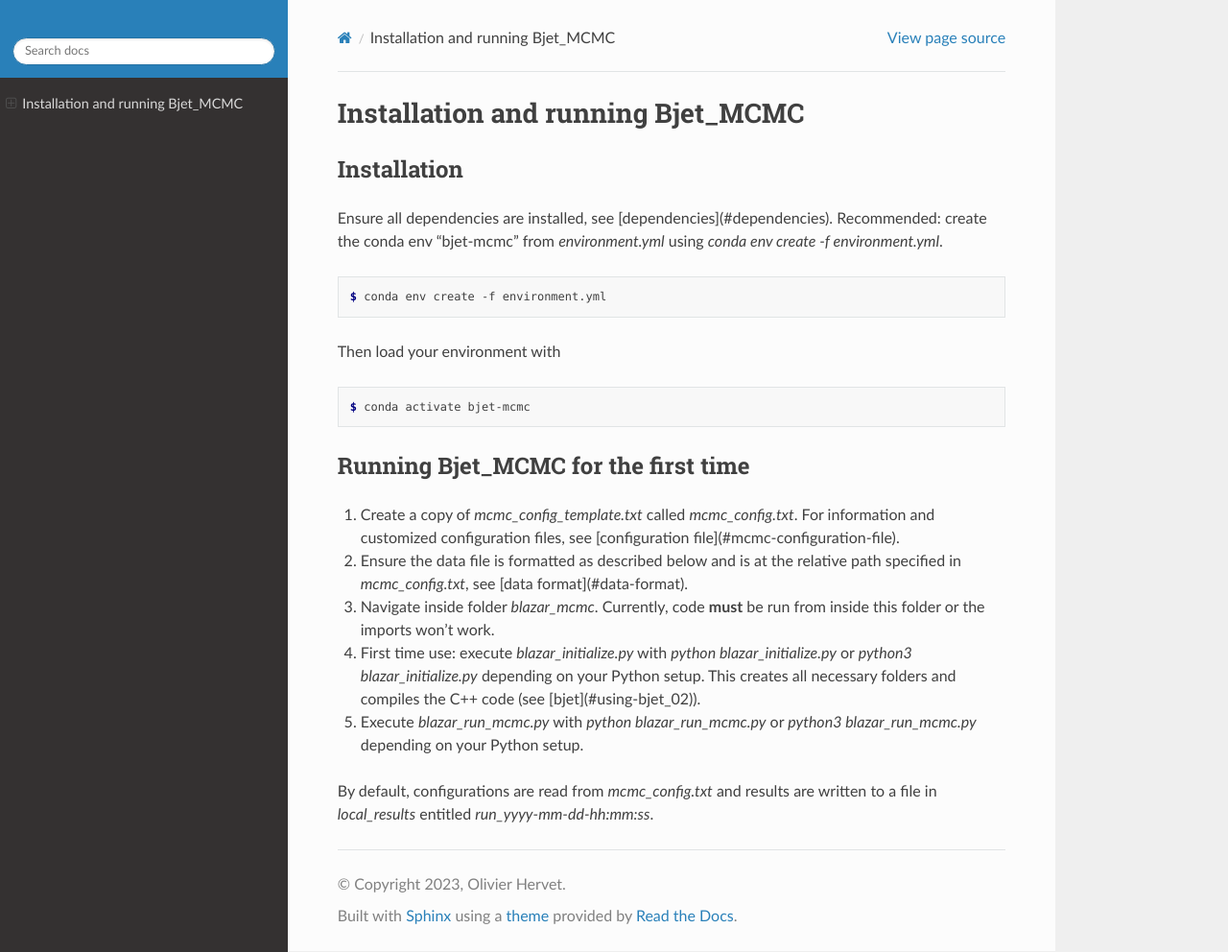
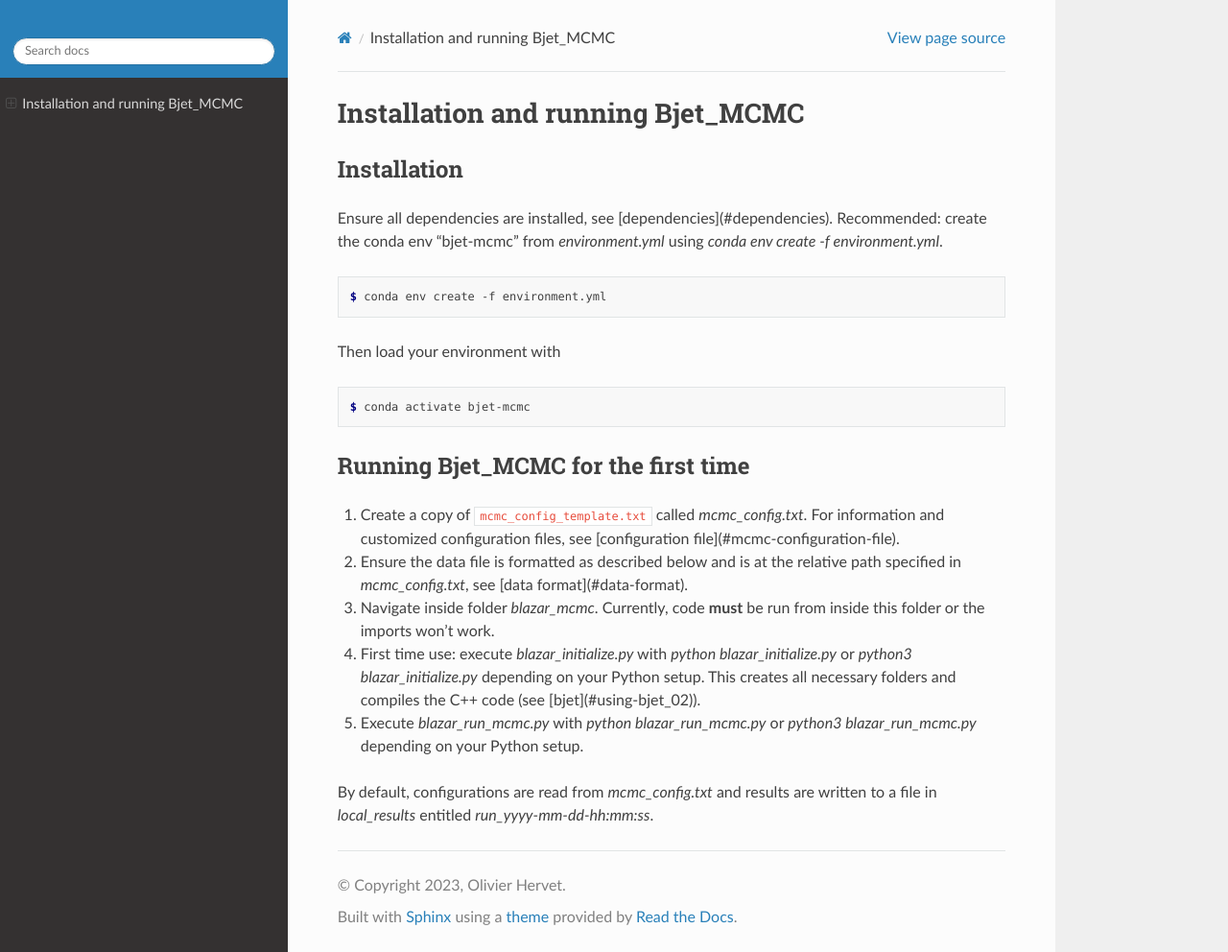
Before and after one commit to Ohervet/Bjet_MCMC, a Sphinx documentation site: the page built from docs/source/install_and_run.rst, in a window 1280 px wide and 992 px high. Shown: the whole window at 96% size. Built offline with Sphinx 7.4.7 and the Read the Docs theme 2.0.0, drawn with Linux system fonts in a browser that asks for light colours.

```diff
--- a/docs/source/install_and_run.rst
+++ b/docs/source/install_and_run.rst
@@ -23,7 +23,7 @@ Then load your environment with
 Running Bjet_MCMC for the first time
 ------------------------------------
 
-1. Create a copy of `mcmc_config_template.txt` called `mcmc_config.txt`. For information and customized configuration files, see [configuration file](#mcmc-configuration-file).
+1. Create a copy of ``mcmc_config_template.txt`` called `mcmc_config.txt`. For information and customized configuration files, see [configuration file](#mcmc-configuration-file).
 2. Ensure the data file is formatted as described below and is at the relative path specified in `mcmc_config.txt`, see [data format](#data-format).
 3. Navigate inside folder `blazar_mcmc`. Currently, code **must** be run from inside this folder or the imports won't work.
 4. First time use: execute `blazar_initialize.py` with `python blazar_initialize.py` or `python3 blazar_initialize.py` depending on your Python setup. This creates all necessary folders and compiles the C++ code (see [bjet](#using-bjet_02)).
```
